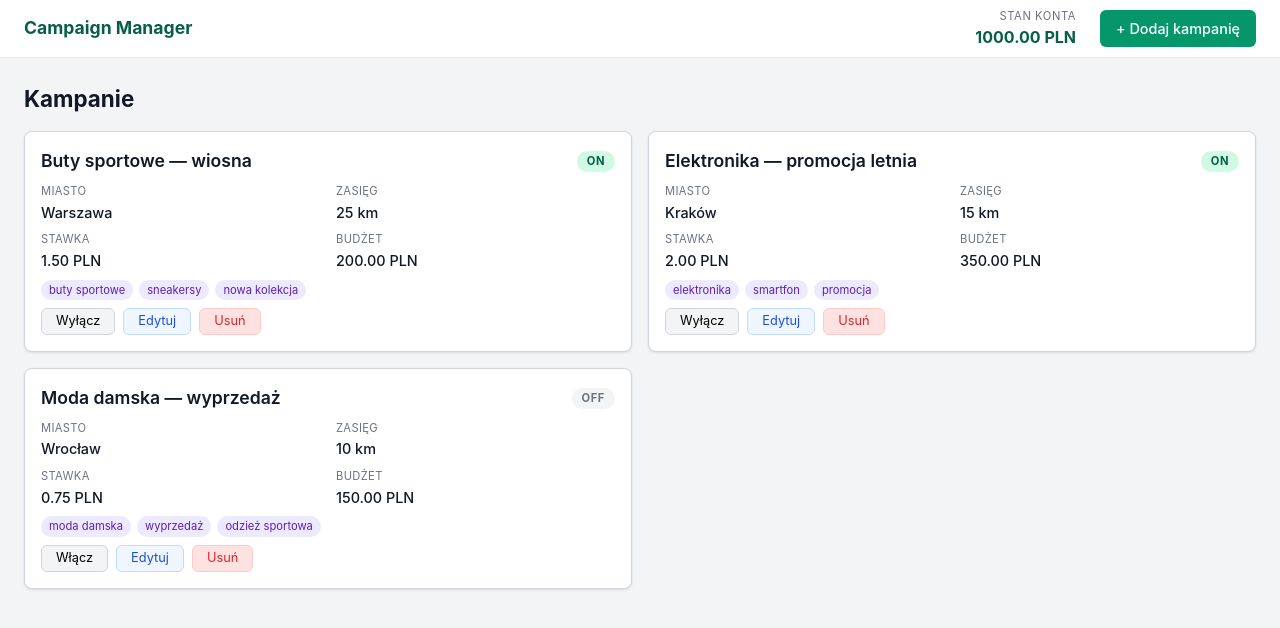
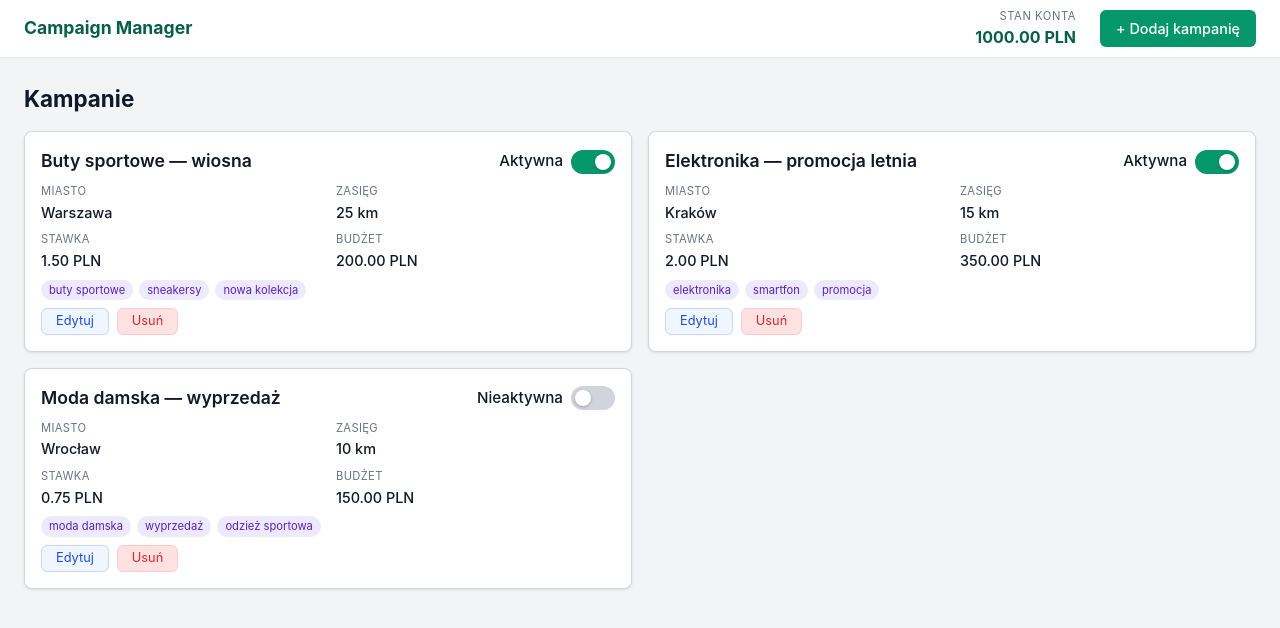
Before and after one commit to lukaset649/CampaignManager, a React (Vite) app: page / in a window 1280 px wide. Shown: the top 628 px of the page. Built offline with nearby package versions, Linux system fonts and the light colour scheme.

Commit message:
adjsut campaign card status toggle

```diff
--- a/src/components/CampaignCard/CampaignCard.less
+++ b/src/components/CampaignCard/CampaignCard.less
@@ -57,10 +57,6 @@
     padding: 0.375rem 0.875rem;
     font-size: @font-size-sm;
 
-    &--toggle {
-      background: @color-gray-100;
-    }
-
     &--edit {
       background: @color-info-light;
       color: @color-info;
--- a/src/components/CampaignCard/CampaignCard.tsx
+++ b/src/components/CampaignCard/CampaignCard.tsx
@@ -3,7 +3,7 @@ import type { Campaign } from '../../types/campaign';
 import { ROUTES } from '../../config/constants';
 import { formatCurrency } from '../../utils/format';
 import { KeywordList } from '../KeywordList/KeywordList';
-import { StatusBadge } from '../StatusBadge/StatusBadge';
+import { ToggleSwitch } from '../ToggleSwitch/ToggleSwitch';
 import { CampaignDetail } from './CampaignDetail';
 import './CampaignCard.less';
 
@@ -18,7 +18,12 @@ export const CampaignCard = ({ campaign, onDelete, onToggleStatus }: CampaignCar
     <article className="campaign-card">
       <div className="campaign-card__header">
         <h2 className="campaign-card__name">{campaign.name}</h2>
-        <StatusBadge isActive={campaign.status} />
+        <ToggleSwitch
+          checked={campaign.status}
+          onChange={() => onToggleStatus(campaign.id)}
+          label={campaign.status ? 'Aktywna' : 'Nieaktywna'}
+          labelPosition="left"
+        />
       </div>
 
       <dl className="campaign-card__details">
@@ -31,12 +36,6 @@ export const CampaignCard = ({ campaign, onDelete, onToggleStatus }: CampaignCar
       <KeywordList keywords={campaign.keywords} />
 
       <div className="campaign-card__actions">
-        <button
-          className="campaign-card__btn campaign-card__btn--toggle"
-          onClick={() => onToggleStatus(campaign.id)}
-        >
-          {campaign.status ? 'Wyłącz' : 'Włącz'}
-        </button>
         <Link
           to={ROUTES.CAMPAIGN_EDIT(campaign.id)}
           className="campaign-card__btn campaign-card__btn--edit"
--- a/src/components/CampaignList/CampaignList.tsx
+++ b/src/components/CampaignList/CampaignList.tsx
@@ -5,11 +5,13 @@ import { ROUTES } from '../../config/constants';
 import { useCampaigns } from '../../hooks/useCampaigns';
 import { CampaignCard } from '../CampaignCard/CampaignCard';
 import { ConfirmDeleteModal } from '../ConfirmDeleteModal/ConfirmDeleteModal';
+import { Toast } from '../Toast/Toast';
 import './CampaignList.less';
 
 export const CampaignList = () => {
   const { state, dispatch } = useCampaigns();
   const [campaignToDelete, setCampaignToDelete] = useState<Campaign | null>(null);
+  const [toast, setToast] = useState<{ message: string; variant: 'success' | 'warning' } | null>(null);
 
   const handleDeleteRequest = (campaign: Campaign) => setCampaignToDelete(campaign);
 
@@ -24,7 +26,13 @@ export const CampaignList = () => {
   const handleDeleteCancel = () => setCampaignToDelete(null);
 
   const handleToggleStatus = (id: string) => {
+    const campaign = state.campaigns.find((c) => c.id === id);
     dispatch({ type: 'TOGGLE_STATUS', payload: { id } });
+    setToast(
+      campaign?.status
+        ? { message: 'Kampania została wyłączona.', variant: 'warning' }
+        : { message: 'Kampania została włączona.', variant: 'success' },
+    );
   };
 
   if (state.campaigns.length === 0) {
@@ -55,6 +63,9 @@ export const CampaignList = () => {
         onConfirm={handleDeleteConfirm}
         onCancel={handleDeleteCancel}
       />
+      {toast && (
+        <Toast message={toast.message} variant={toast.variant} onHide={() => setToast(null)} />
+      )}
     </>
   );
 };
--- a/src/components/StatusBadge/StatusBadge.less
+++ /dev/null
@@ -1,19 +0,0 @@
-@import '../../styles/variables.less';
-
-.status-badge {
-  font-size: @font-size-xs;
-  font-weight: 700;
-  padding: @spacing-2xs 0.625rem;
-  border-radius: @radius-pill;
-  letter-spacing: 0.05em;
-
-  &--on {
-    background: @color-primary-light;
-    color: @color-primary-dark;
-  }
-
-  &--off {
-    background: @color-gray-100;
-    color: @color-gray-500;
-  }
-}
--- a/src/components/StatusBadge/StatusBadge.tsx
+++ /dev/null
@@ -1,13 +0,0 @@
-import './StatusBadge.less';
-
-interface StatusBadgeProps {
-  isActive: boolean;
-  labelOn?: string;
-  labelOff?: string;
-}
-
-export const StatusBadge = ({ isActive, labelOn = 'ON', labelOff = 'OFF' }: StatusBadgeProps) => (
-  <span className={`status-badge status-badge--${isActive ? 'on' : 'off'}`}>
-    {isActive ? labelOn : labelOff}
-  </span>
-);
--- a/src/components/Toast/Toast.less
+++ b/src/components/Toast/Toast.less
@@ -4,7 +4,6 @@
   position: fixed;
   bottom: @spacing-lg;
   right: @spacing-lg;
-  background: @color-primary-dark;
   color: @color-white;
   padding: @spacing-sm @spacing-md;
   border-radius: @radius-md;
@@ -12,6 +11,14 @@
   box-shadow: @shadow-md;
   z-index: @z-toast;
   animation: toast-in 0.2s ease;
+
+  &--success {
+    background: @color-primary-dark;
+  }
+
+  &--warning {
+    background: @color-warning;
+  }
 }
 
 @keyframes toast-in {
--- a/src/components/Toast/Toast.tsx
+++ b/src/components/Toast/Toast.tsx
@@ -1,21 +1,24 @@
 import { useEffect } from 'react';
 import './Toast.less';
+
+type ToastVariant = 'success' | 'warning';
 
 interface ToastProps {
   message: string;
   onHide: () => void;
+  variant?: ToastVariant;
 }
 
 const TOAST_DURATION_MS = 3000;
 
-export const Toast = ({ message, onHide }: ToastProps) => {
+export const Toast = ({ message, onHide, variant = 'success' }: ToastProps) => {
   useEffect(() => {
     const timer = setTimeout(onHide, TOAST_DURATION_MS);
     return () => clearTimeout(timer);
   }, [onHide]);
 
   return (
-    <div className="toast" role="status" aria-live="polite">
+    <div className={`toast toast--${variant}`} role="status" aria-live="polite">
       {message}
     </div>
   );
--- a/src/components/ToggleSwitch/ToggleSwitch.less
+++ b/src/components/ToggleSwitch/ToggleSwitch.less
@@ -58,4 +58,8 @@
     font-size: @font-size-base;
     font-weight: 500;
   }
+
+  &--label-left {
+    flex-direction: row-reverse;
+  }
 }
--- a/src/components/ToggleSwitch/ToggleSwitch.tsx
+++ b/src/components/ToggleSwitch/ToggleSwitch.tsx
@@ -4,10 +4,11 @@ interface ToggleSwitchProps {
   checked: boolean;
   onChange: (checked: boolean) => void;
   label?: string;
+  labelPosition?: 'left' | 'right';
 }
 
-export const ToggleSwitch = ({ checked, onChange, label }: ToggleSwitchProps) => (
-  <label className="toggle-switch">
+export const ToggleSwitch = ({ checked, onChange, label, labelPosition = 'right' }: ToggleSwitchProps) => (
+  <label className={`toggle-switch${labelPosition === 'left' ? ' toggle-switch--label-left' : ''}`}>
     <input
       type="checkbox"
       className="toggle-switch__input"
--- a/src/styles/variables.less
+++ b/src/styles/variables.less
@@ -9,6 +9,8 @@
 @color-gray-500: #6b7280;
 @color-gray-700: #374151;
 @color-gray-900: #111827;
+
+@color-warning: #ea580c;
 
 @color-danger:        #dc2626;
 @color-danger-light:  #fee2e2;
```
